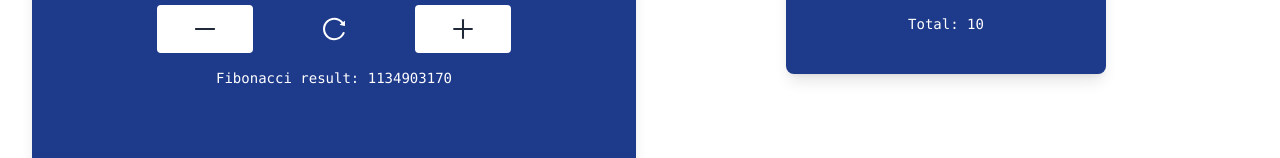
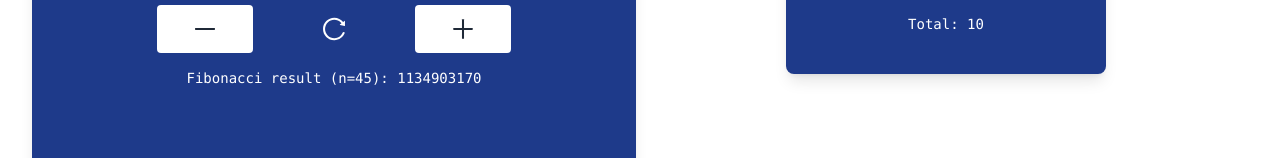
Before and after one commit to kieupie/exampleCounter, a React (Vite) app: page / in a window 1280 px wide. Shown: the part 319-477 px from the top of the page. Built offline with nearby package versions, Linux system fonts and the light colour scheme.

Commit message:
things: text

```diff
--- a/src/App.tsx
+++ b/src/App.tsx
@@ -63,8 +63,7 @@ function App() {
           </button>
 
         </div>
-        <h1 className="text-white text-center font-mono text-sm my-[15px]">Fibonacci result: {resultFibonacci}</h1>
-
+        <h1 className="text-white text-center font-mono text-sm my-[15px]">Fibonacci result (n=45): {resultFibonacci}</h1>
       </div>
       <Form submitForm={submitForm} total={total} />
     </div>
```
